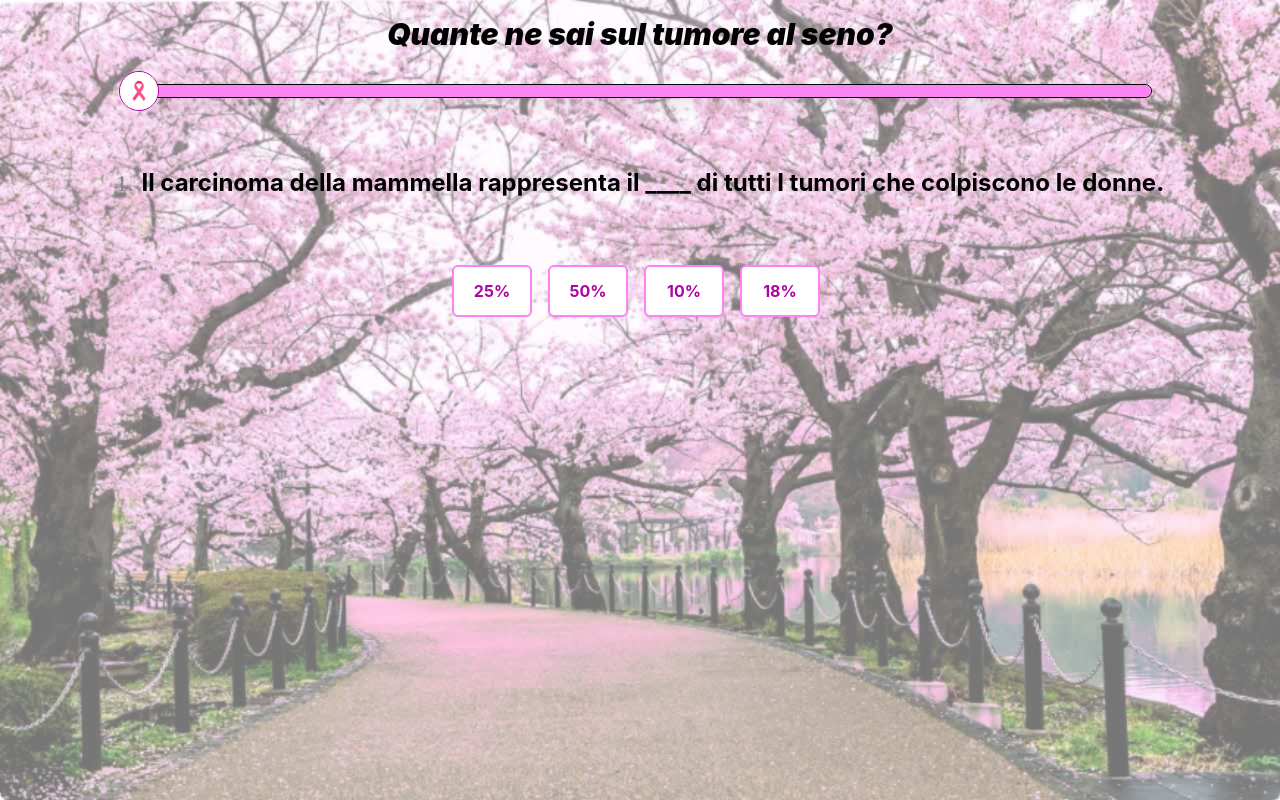
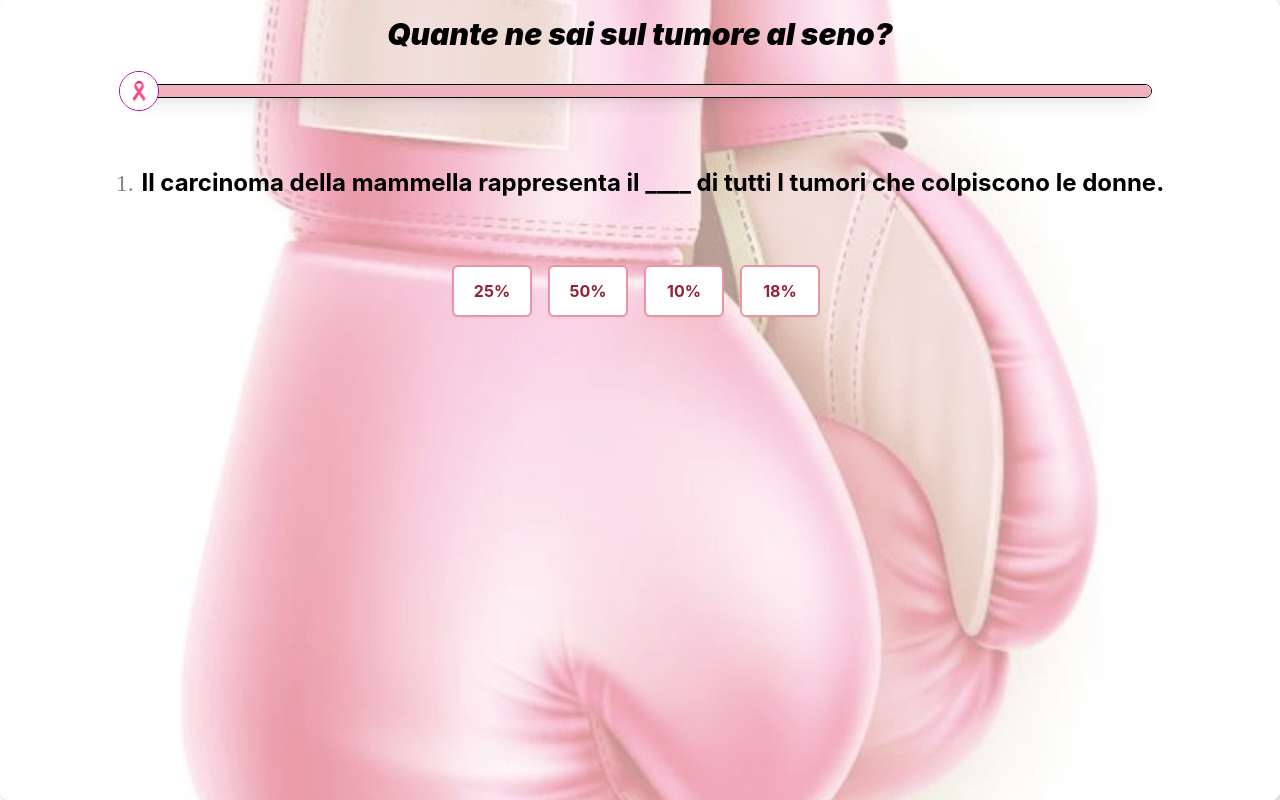
Before and after one commit to corbettamarco/LottaInRosa, a React (Create React App) app: page / in a window 1280 px wide. Shown: the top 800 px of the page. Built offline with nearby package versions, Linux system fonts and the light colour scheme.

Commit message:
fix sfondo e colori

```diff
--- a/src/MultiStep/MultiStep.tsx
+++ b/src/MultiStep/MultiStep.tsx
@@ -68,7 +68,7 @@ export const Multistep = () => {
       <Center>
         <Box
           className="background-main"
-          backgroundImage={"fioritura.jpg"}
+          backgroundImage={"guantoni.png"}
           backgroundPosition={"center"}
           backgroundSize={"cover"}
           backgroundBlendMode={"soft-light"}
--- a/src/components/FormButtonGroup.tsx
+++ b/src/components/FormButtonGroup.tsx
@@ -44,7 +44,7 @@ export const FormButtonGroup = ({
           hidden={step === 8 || isFormPageEmpty(step, formData)}
           onClick={handleNextClick}
           colorScheme="tods"
-          bgColor={"tods.200"}
+          bgColor={"#F0B2BE"}
           variant="outline"
           borderRadius={'0'}
           w={'45vw'}
@@ -60,7 +60,7 @@ export const FormButtonGroup = ({
 
           type="submit"
           disabled={!formState.isValid}
-          bgColor={"tods.200"}
+          bgColor={"#F0B2BE"}
           borderColor={'tods.400'}
           borderWidth={'2px'}
           borderBottomWidth={0}
--- a/src/components/ProgressBar/ProgeressBarWithAnimatedImage.tsx
+++ b/src/components/ProgressBar/ProgeressBarWithAnimatedImage.tsx
@@ -24,7 +24,7 @@ export const ProgressBarWithAnimatedImage = ({
         w="40px"
         h="40px"
       />
-      <Progress  rounded={"md"} value={progress} bgColor="tods.200"  isAnimated size="md"  />
+      <Progress  rounded={"md"} value={progress} bgColor="#F0B2BE"  isAnimated size="md"  />
     </Box></Center>
   );
 };
--- a/src/components/ProgressBar/progressBar.css
+++ b/src/components/ProgressBar/progressBar.css
@@ -12,7 +12,7 @@
 
 
   .css-1jrtelv{
-    background-color: #ad03a0!important;/*progress bar color */
+    background-color: #F0B2BE!important;/*progress bar color */
     transition-duration: 1s ;/*progress bar speed*/
     transition-property: all !important;
   }
--- a/src/theme.tsx
+++ b/src/theme.tsx
@@ -3,18 +3,19 @@ import { extendTheme } from "@chakra-ui/react";
 export const todsTheme = extendTheme({
   colors: {
     tods:
-        {
-          50: '#ffe3ff',
-          100: '#ffb3f9',
-          200: '#fb83f2',
-          300: '#f952ec',
-          400: '#f622e5',
-          500: '#dd09cc',
-          600: '#ad03a0',
-          700: '#7c0072',
-          800: '#4c0046',
-          900: '#1d001b',
-        },
+
+{
+  50: '#ffe8ed',
+  100: '#f3bfc9',
+  200: '#e895a5',
+  300: '#df6c82',
+  400: '#d6445e',
+  500: '#bd2b44',
+  600: '#932135',
+  700: '#691726',
+  800: '#400c16',
+  900: '#190206',
+}
   },
   components: {
     Button: {
```
Also changed, not shown: public/guantoni.png (added).
